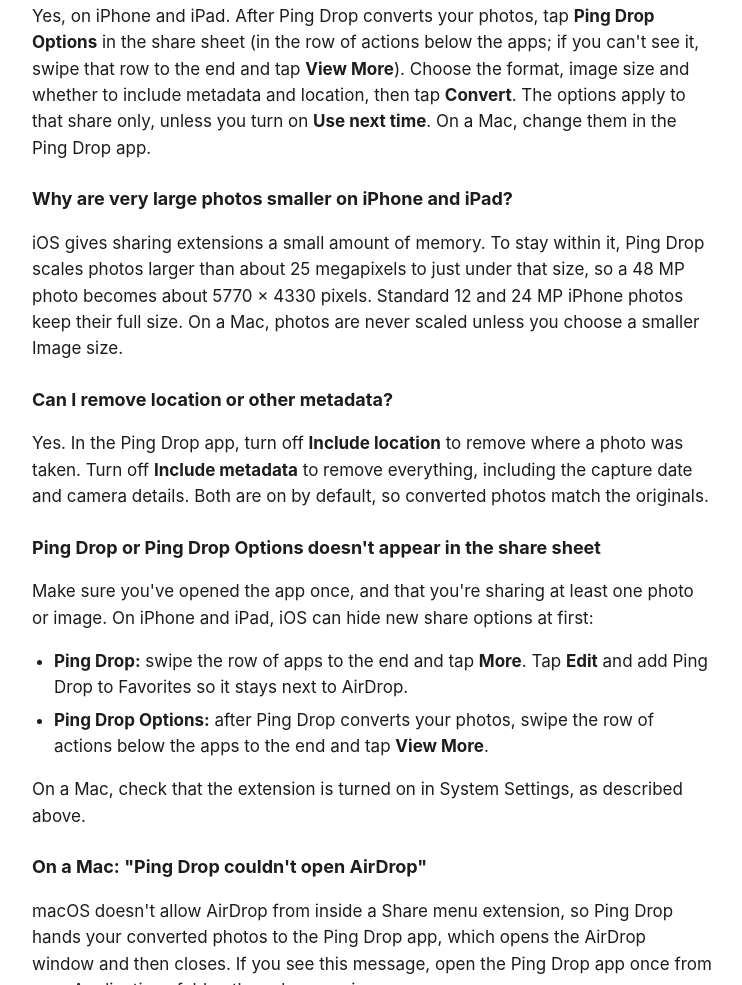
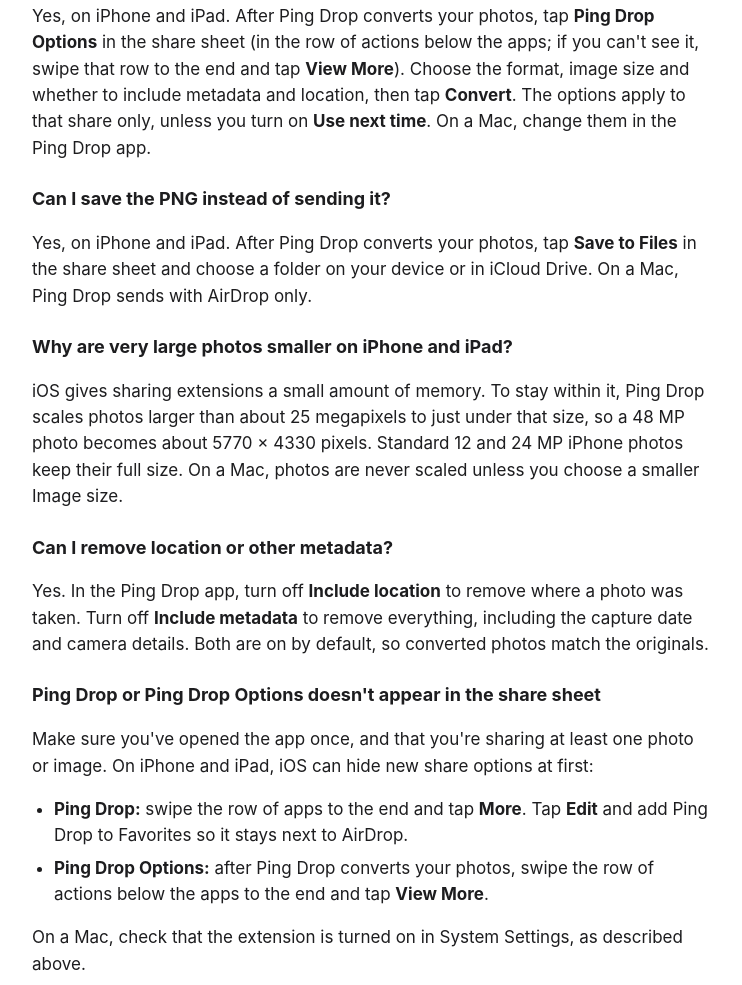
Before and after one commit to adamsdp/pingdrop-site, a plain HTML site: page support/index.html in a window 1280 px wide. Shown: the part 2117-3102 px from the top of the page, without its empty margins (268-1010 px from the left). Drawn offline with Linux system fonts and the light colour scheme.

Commit message:
PD-48: Add a support answer about saving the PNG to Files
Co-Authored-By: Claude Opus 5.5 <noreply@anthropic.com>

```diff
--- a/support/index.html
+++ b/support/index.html
@@ -66,6 +66,9 @@
     <h3>Can I change the options for just one share?</h3>
     <p>Yes, on iPhone and iPad. After Ping Drop converts your photos, tap <strong>Ping Drop Options</strong> in the share sheet (in the row of actions below the apps; if you can't see it, swipe that row to the end and tap <strong>View More</strong>). Choose the format, image size and whether to include metadata and location, then tap <strong>Convert</strong>. The options apply to that share only, unless you turn on <strong>Use next time</strong>. On a Mac, change them in the Ping Drop app.</p>
 
+    <h3>Can I save the PNG instead of sending it?</h3>
+    <p>Yes, on iPhone and iPad. After Ping Drop converts your photos, tap <strong>Save to Files</strong> in the share sheet and choose a folder on your device or in iCloud Drive. On a Mac, Ping Drop sends with AirDrop only.</p>
+
     <h3>Why are very large photos smaller on iPhone and iPad?</h3>
     <p>iOS gives sharing extensions a small amount of memory. To stay within it, Ping Drop scales photos larger than about 25 megapixels to just under that size, so a 48 MP photo becomes about 5770 × 4330 pixels. Standard 12 and 24 MP iPhone photos keep their full size. On a Mac, photos are never scaled unless you choose a smaller Image size.</p>
 
```
